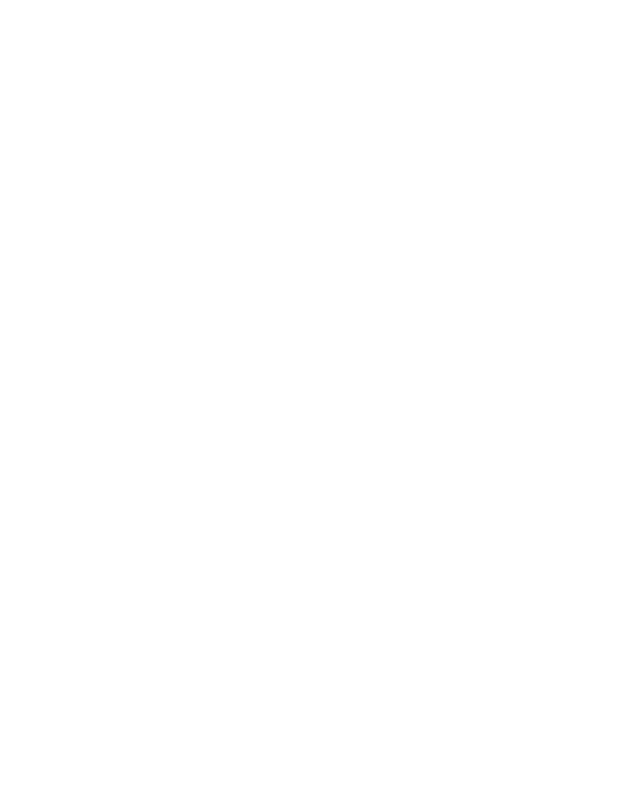
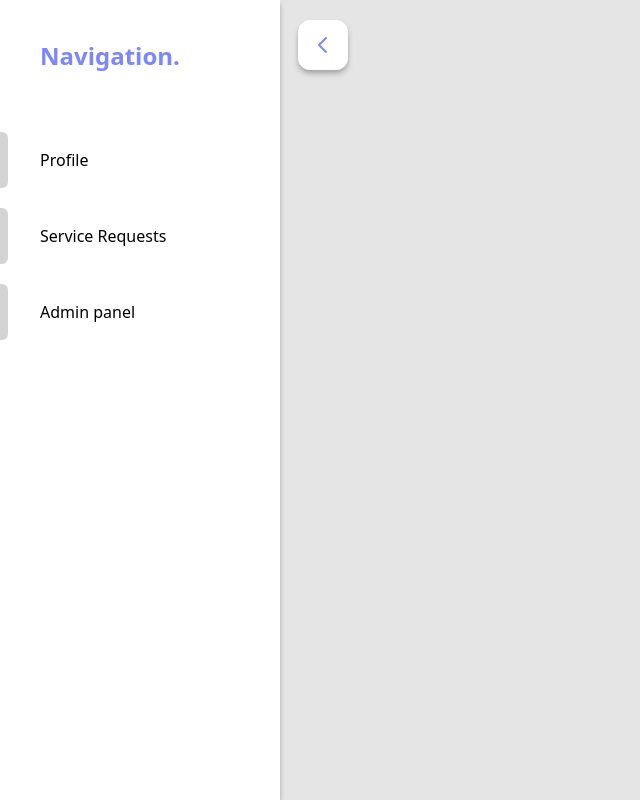
Before and after one commit to PCI-express/react-gh-pages, a plain HTML site: page index.html in a window 1280 px wide. Shown: the whole page, without its empty margins (0-640 px from the left). Drawn offline with Linux system fonts and the light colour scheme; the site is published under a folder, as on GitHub Pages, so addresses that start at the root find nothing.

Commit message:
Update index.html

```diff
--- a/index.html
+++ b/index.html
@@ -5,8 +5,8 @@
     <link rel="icon" type="image/svg+xml" href="/vite.svg" />
     <meta name="viewport" content="width=device-width, initial-scale=1.0" />
     <title>Vite + React + TS</title>
-    <script type="module" crossorigin src="/assets/index-CkKwLfmT.js"></script>
-    <link rel="stylesheet" crossorigin href="/assets/index-CWNps2KW.css">
+    <script type="module" crossorigin src="./assets/index-CkKwLfmT.js"></script>
+    <link rel="stylesheet" crossorigin href="./assets/index-CWNps2KW.css">
   </head>
   <body>
     <div id="root"></div>
```
